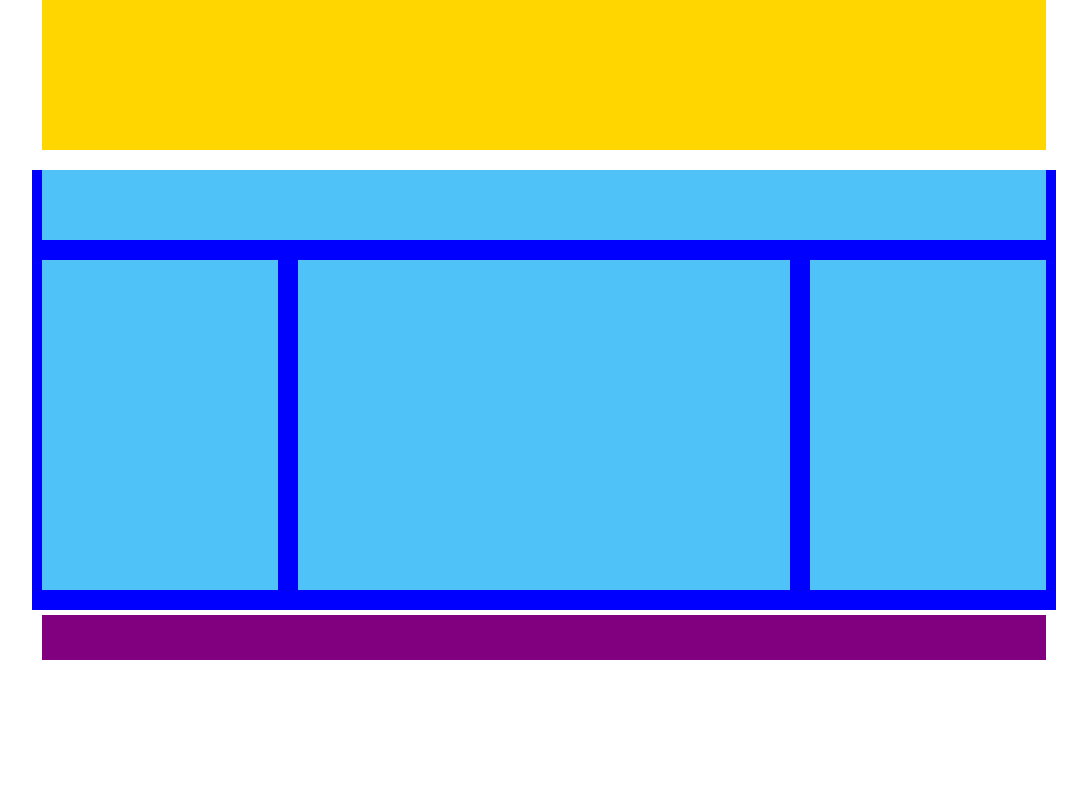
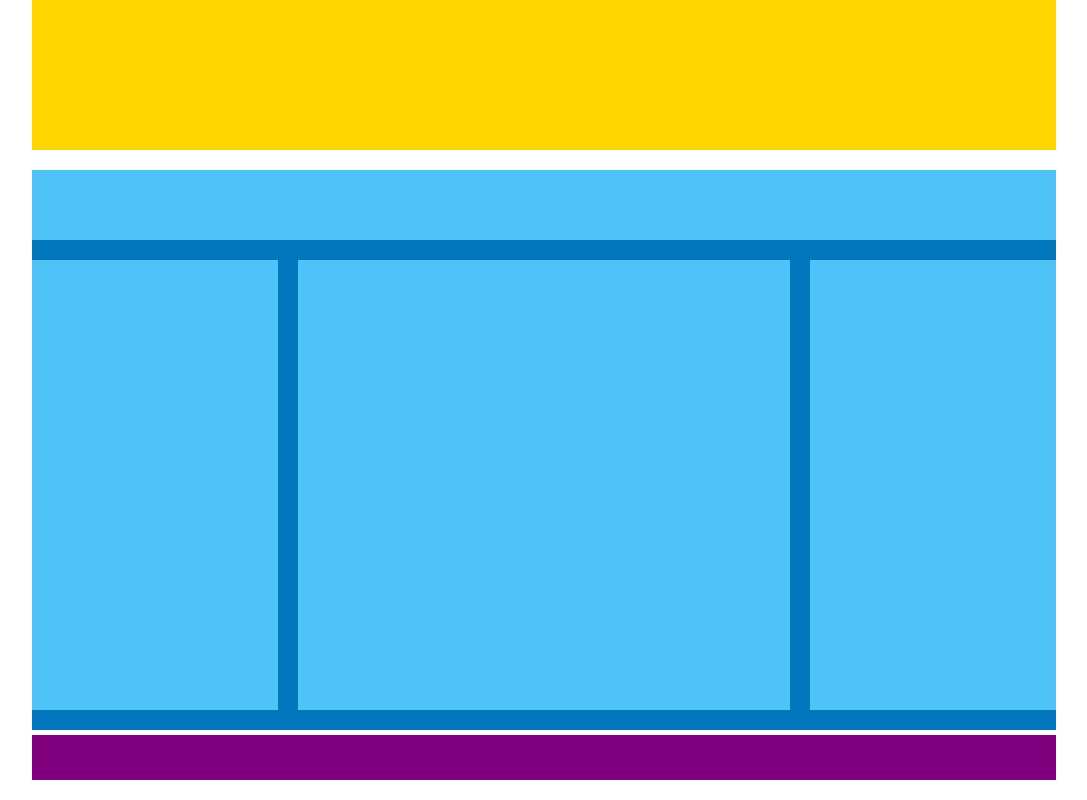
Before and after one commit to wvwall/htmlcss-struttura-wp, a plain HTML site: page index.html in a window 1280 px wide. Shown: the part 390-1190 px from the top of the page, without its empty margins (96-1183 px from the left). Before the commit the page ends 1070 px from the top, so only its background shows below. Drawn offline with Linux system fonts and the light colour scheme.

Commit message:
Completo

```diff
--- a/assets/css/master.css
+++ b/assets/css/master.css
@@ -16,7 +16,7 @@ body{
 }
 [class^="col-"]{
   float: left;
-  padding: 0 10px;
+  padding: 0 ;
 }
 [class^="bg_"]{
   margin-bottom: 20px;
@@ -25,12 +25,14 @@ body{
   width: 100%;
 }
 /* header */
+
 .bg_pink{
   background-color: #ff80ab;
   height: 100px;
   margin-top: 20px;
 }
 /* main */
+
 .bg_yellow{
   background-color: #ffd600;
   height: 400px;
@@ -47,23 +49,27 @@ body{
 }
 .bg_lightblue_l{
 background-color: #4fc3f7;
-height: 330px;
+height: 450px;
+margin-right: 10px;
 }
 .bg_lightblue_c{
 background-color: #4fc3f7;
-height: 330px;
+height: 450px;
+margin-left:10px;
+margin-right: 10px;
 }
 .bg_lightblue_r{
 background-color: #4fc3f7;
-height: 330px;
+height: 450px;
+margin-left:10px;
 }
 .blue{
-  background-color: blue;
-
+  background-color: #0277bd;
 
 }
 
 /* footer */
+
 .bg_purple{
   height: 45px;
   background-color: purple;
--- a/index.html
+++ b/index.html
@@ -9,7 +9,7 @@
 
     <!-- header layout -->
     <header class="conteiner">
-      <div class="row">
+      <div class="row pink">
         <div class="col-100">
           <div class="bg_pink">
           </div>
```
